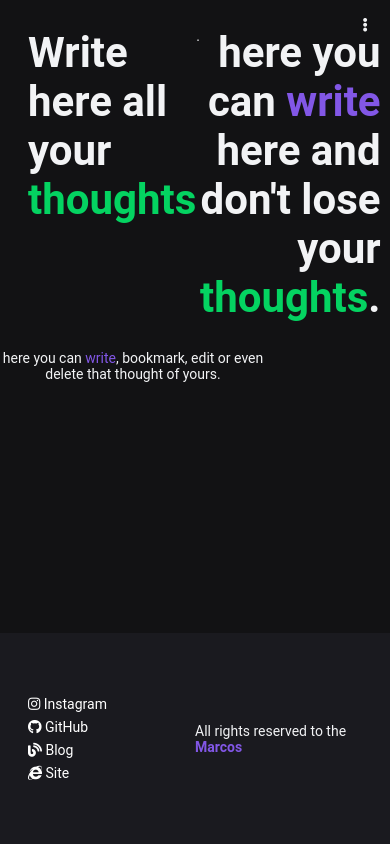
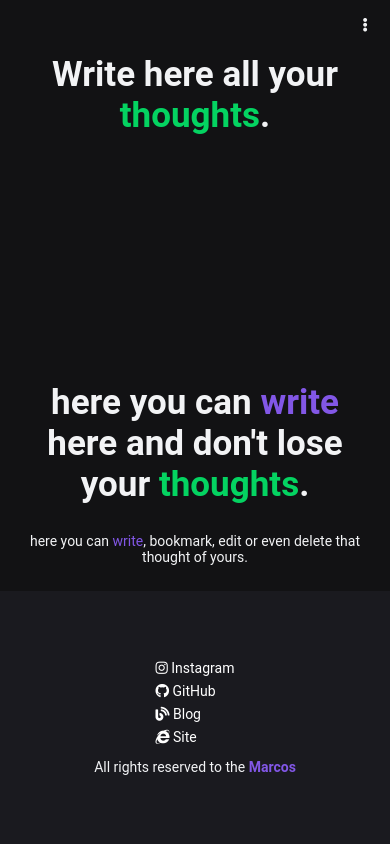
Before and after one commit to marcos-dev-web/app-thoughts, a website with bundled scripts: page public/index.html in a window 390 px wide. Built offline with nearby package versions, Linux system fonts and the light colour scheme.

Commit message:
responsive done

```diff
--- a/public/css/home.css
+++ b/public/css/home.css
@@ -4,6 +4,8 @@
 
   display: flex;
   justify-content: space-between;
+  align-items: center;
+  height: 60vh;
 }
 
 .title_big {
@@ -23,7 +25,12 @@
   width: 100%;
   text-align: center;
 
-  max-width: 19rem;
+  margin: 0 auto;
+}
+
+.content__main {
+  height: 70vh;
+  overflow-y: auto;
 }
 
 .footer {
@@ -34,7 +41,8 @@
   padding: 0 2rem;
 
   width: 100%;
-  height: min(250px, 25vh);
+  height: 30vh;
+  min-height: 190px;
 
   background: var(--secondary-background);
 }
@@ -63,3 +71,72 @@
 .link:not(:first-child) {
   margin-top: 0.5rem;
 }
+
+@media screen and (max-width: 640px) {
+  .content__main {
+    display: flex;
+    flex-direction: column;
+    align-items: center;
+    justify-content: center;
+  }
+
+  .title_home {
+    flex-direction: column;
+    justify-content: space-between;
+    align-items: center;
+  }
+
+  .title_big {
+    width: 100%;
+    max-width: 90vw;
+    text-align: center;
+  }
+
+  .title_big:last-child {
+    margin-top: 1rem;
+  }
+
+
+  .title_big:last-child {
+    text-align: center;
+  }
+
+  .description {
+    padding: 0 1rem;
+  }
+
+  .footer {
+    position: static;
+  }
+}
+
+@media screen and (max-width: 400px) {
+  .title_big {
+    font-size: 2.5rem;
+  }
+
+  .footer {
+    width: 100%;
+  }
+
+  .content__footer {
+    display: flex;
+    flex-direction: column;
+    align-items: center;
+    justify-content: center;
+  }
+
+  .aside:last-child {
+    margin-top: 1rem;
+  }
+}
+
+@media screen and (max-width: 300px) {
+  .title_big {
+    font-size: 2rem;
+  }
+
+  .copy {
+    text-align: center;
+  }
+}
--- a/public/css/menubar.css
+++ b/public/css/menubar.css
@@ -111,3 +111,9 @@
 .menubar__item:active {
   background: var(--active);
 }
+
+@media screen and (max-width: 400px) {
+  .menubar {
+    width: 80vw;
+  }
+}
--- a/public/css/reset.css
+++ b/public/css/reset.css
@@ -12,6 +12,8 @@ body,
 html {
   width: 100vw;
   height: 100vh;
+  text-rendering: optimizeLegibility;
+  -webkit-font-smoothing: antialiased;
 }
 
 body {
--- a/public/index.html
+++ b/public/index.html
@@ -14,6 +14,7 @@
 </head>
 <body>
   <main class="container">
+    <section class="content__main">
       <aside class="menubar" id="menu-view">
         <div class="menubutton clicked" id="menu-button">
           <i class="fas fa-ellipsis-v" tabindex="1"></i>
@@ -25,7 +26,7 @@
         </section>
       </aside>
       <div class="title_home">
-      <h1 class="title_big">Write here all your <span class="thought">thoughts</span></h1>.
+        <h1 class="title_big">Write here all your <span class="thought">thoughts</span>.</h1>
         <h1 class="title_big">
           here you can <a href="#" tabindex="5">write</a> here and don't lose your <span class="thought">thoughts</span>.
         </h1>
@@ -35,6 +36,7 @@
           here you can <a href="#" tabindex="6">write</a>, bookmark, edit or even delete that thought of yours.
         </p>
       </div>
+    </section>
     <footer class="footer">
       <div class="content__footer">
         <aside class="socials aside">
```
Lines whose indentation alone changed are shown as unchanged.
